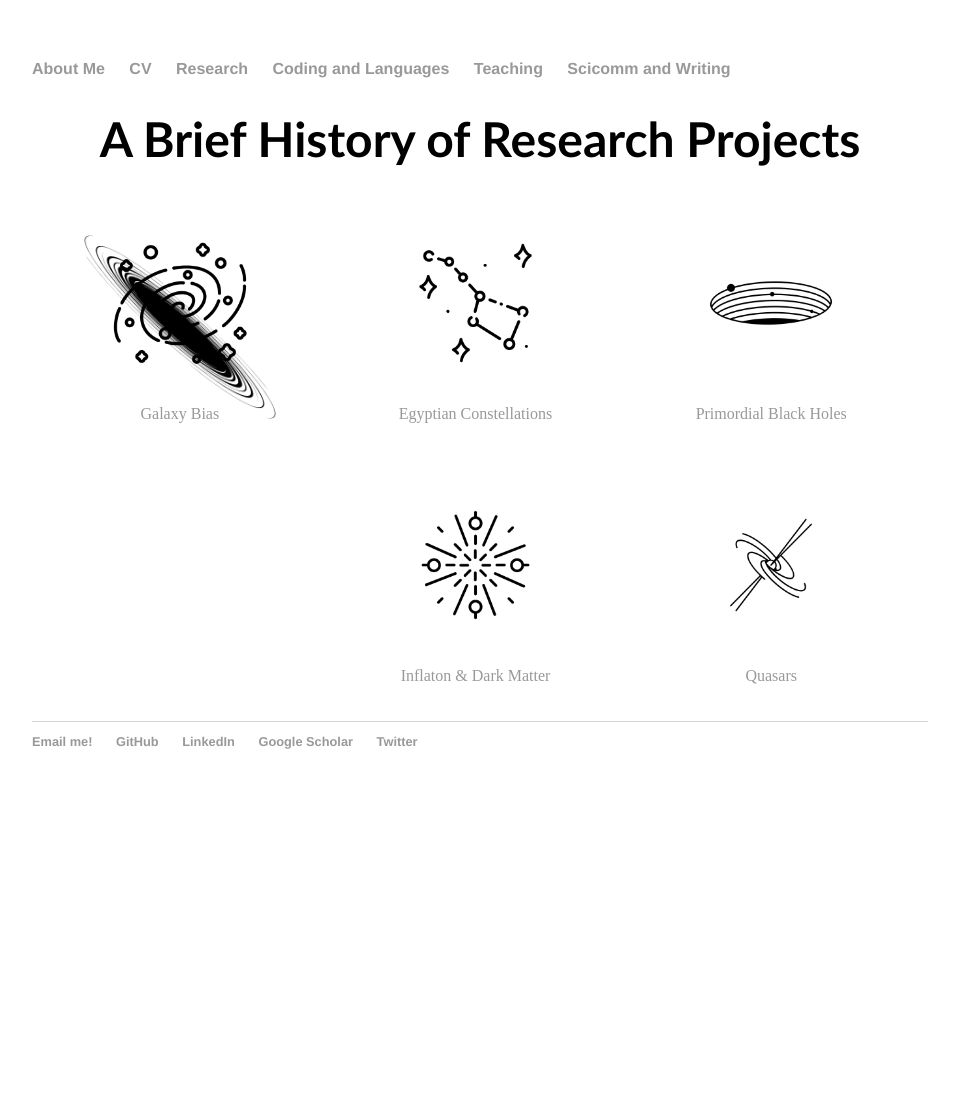
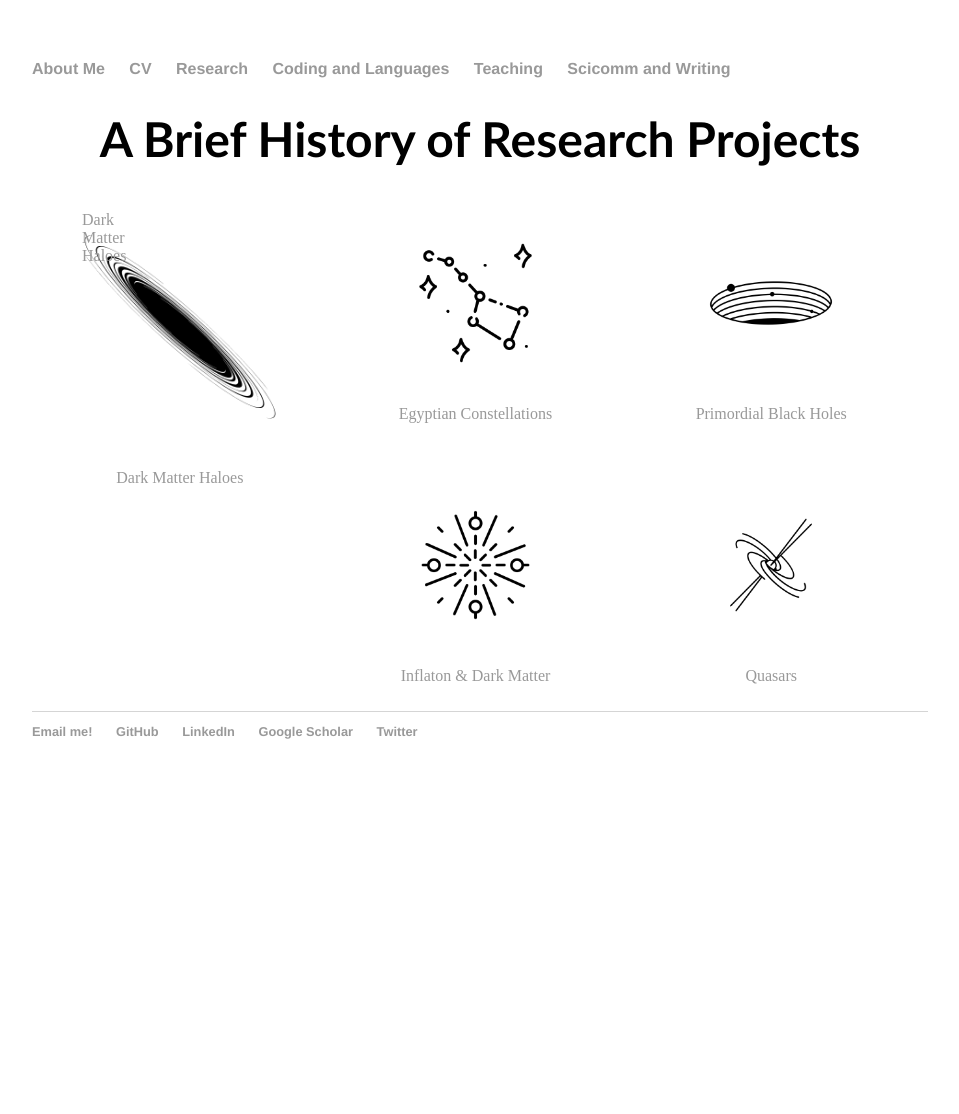
Before and after one commit to lunazagor/lunazagor.github.io, a Jekyll site: the page built from research/index.html, in a window 1280 px wide. Shown: the whole page, without its empty margins (160-1119 px from the left). Built offline with Jekyll 4.4.1, drawn with Linux system fonts in a browser that asks for light colours; after the commit the page ends 900 px from its top, so only the background shows below that.

Commit message:
Update index.html

```diff
--- a/research/index.html
+++ b/research/index.html
@@ -117,6 +117,7 @@ title: Research
           <div class="flip-card-front">
             <a href="https://lunazagor.github.io/"><img src="dmhalo.png" style="width:100%" title="DM Haloes" alt="Fuzzy"></a>
             <!-- <img src="img/heroes_thumbnail/heroes_thumbnail_large/abaddon_lg.png" alt="Avatar" style="width:120px;height:120px;" />  -->
+	 <figcaption> <a href="https://lunazagor.github.io/"> Dark Matter Haloes </a> </figcaption>
           </div>
           <div class="flip-card-back">
             <br />
@@ -127,9 +128,19 @@ title: Research
   </figure>
   </figure>
   <figure class="gallery__item gallery__item--6">
-    <a href="https://lunazagor.github.io/"><img src="galaxy.png" style="width:100%" title="Galaxy" alt="Boas"></a>
-    <figcaption> <a href="https://lunazagor.github.io/"> Galaxy Bias </a> </figcaption>
-  </figure>
+ <div class="flip-card">
+        <div class="flip-card-inner">
+          <div class="flip-card-front">
+            <a href="https://lunazagor.github.io/"><img src="dmhalo.png" style="width:100%" title="DM Haloes" alt="Fuzzy"></a>
+            <!-- <img src="img/heroes_thumbnail/heroes_thumbnail_large/abaddon_lg.png" alt="Avatar" style="width:120px;height:120px;" />  -->
+	 <figcaption> <a href="https://lunazagor.github.io/"> Dark Matter Haloes </a> </figcaption>
+          </div>
+          <div class="flip-card-back">
+            <br />
+            <p>(1,1)</p>
+          </div>
+        </div>
+      </div>
   </div>
   <div class="column">
   </figure>
@@ -159,101 +170,6 @@ title: Research
 
 
 
-<!-- Flip Grid -->
-<section id="team">
-  <div class="container">
-    <div class="grid">
-      <!-- #Row 1 -->
-      <!-- #(1,1) -->
-      <div class="flip-card">
-        <div class="flip-card-inner">
-          <div class="flip-card-front">
-            <a href="https://lunazagor.github.io/"><img src="dmhalo.png" style="width:100%" title="DM Haloes" alt="Fuzzy"></a>
-            <!-- <img src="img/heroes_thumbnail/heroes_thumbnail_large/abaddon_lg.png" alt="Avatar" style="width:120px;height:120px;" />  -->
-          </div>
-          <div class="flip-card-back">
-            <br />
-            <p>(1,1)</p>
-          </div>
-        </div>
-      </div>
-
-      <!-- #(1,2) -->
-      <div class="flip-card">
-        <div class="flip-card-inner">
-          <div class="flip-card-front">
-            <a href="https://lunazagor.github.io/"><img src="bigdipper.png" style="width:100%" title="Archaeoastronomy" alt="Decans"></a>
-            <!-- <img src="img/heroes_thumbnail/heroes_thumbnail_large/alchemist_lg.png" alt="Avatar" style="width:120px;height:120px;" /> -->
-          </div>
-          <div class="flip-card-back">
-            <h1>(1,2)</h1>
-            <p>Architect & Engineer</p>
-          </div>
-        </div>
-      </div>
-
-      <!-- #(1,3) -->
-      <div class="flip-card">
-        <div class="flip-card-inner">
-          <div class="flip-card-front">
-            <a href="https://lunazagor.github.io/"><img src="blackhole.png" style="width:100%" title="Black Hole" alt="PBH"></a>
-            <!-- <img src="img/heroes_thumbnail/heroes_thumbnail_large/axe_lg.png" alt="Avatar" style="width:120px;height:120px;" /> -->
-          </div>
-          <div class="flip-card-back">
-            <h1>(1,3)</h1>
-            <p>Architect & Engineer</p>
-          </div>
-        </div>
-      </div>
-
-      <!-- #Row 2 -->
-      <!-- #(2,1) -->
-      <div class="flip-card">
-        <div class="flip-card-inner">
-          <div class="flip-card-front">
-            <a href="https://lunazagor.github.io/"><img src="galaxy.png" style="width:100%" title="Galaxy" alt="Boas"></a>
-            <!-- <img src="img/heroes_thumbnail/heroes_thumbnail_large/beastmaster_lg.png" alt="Avatar" style="width:120px;height:120px;" /> -->
-          </div>
-          <div class="flip-card-back">
-            <h1>(2,1)</h1>
-            <p>Architect & Engineer</p>
-            <p>We love that guy</p>
-          </div>
-        </div>
-      </div>
-      <!-- #(2,2) -->
-      <div class="flip-card">
-        <div class="flip-card-inner">
-          <div class="flip-card-front">
-            <a href="https://lunazagor.github.io/"><img src="bigbang.png" style="width:100%" title="Inflation" alt="WIMP"></a>
-            <!-- <img src="img/heroes_thumbnail/heroes_thumbnail_large/abaddon_lg.png" alt="Avatar" style="width:120px;height:120px;" /> -->
-          </div>
-          <div class="flip-card-back">
-            <br />
-            <p>(2,2)</p>
-            <p>PR : 50%</p>
-          </div>
-        </div>
-      </div>
-
-      <!-- #(2,3) -->
-      <div class="flip-card">
-        <div class="flip-card-inner">
-          <div class="flip-card-front">
-            <a href="https://lunazagor.github.io/"><img src="quasar.png" style="width:100%" title="Quasar" alt="AGN"></a>
-            <!-- <img src="img/heroes_thumbnail/heroes_thumbnail_large/alchemist_lg.png" alt="Avatar" style="width:120px;height:120px;" /> -->
-          </div>
-          <div class="flip-card-back">
-            <h1>(2,3)</h1>
-            <p>Architect & Engineer</p>
-            <p>We love that guy</p>
-          </div>
-        </div>
-      </div>
-
-
-</section>
-
 
 
 
```
